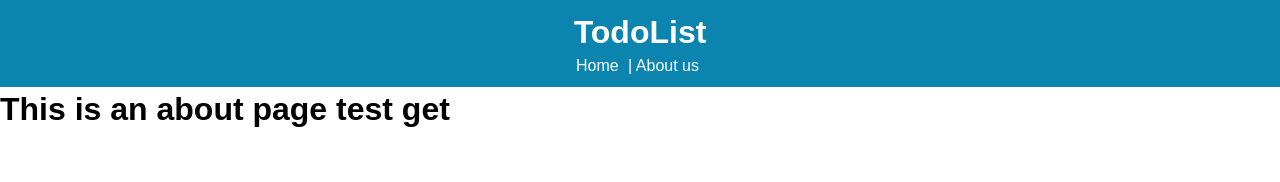
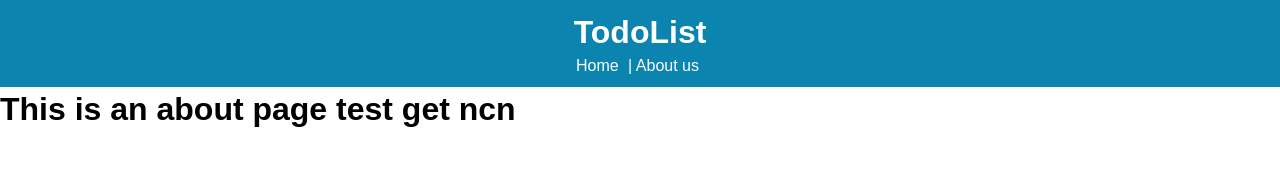
Before and after one commit to AK-Khalis/vue_121019, a Vue app: page /#/about in a window 1280 px wide. Shown: the top 182 px of the page. Built offline with nearby package versions, Linux system fonts and the light colour scheme.

Commit message:
new about

```diff
--- a/src/views/About.vue
+++ b/src/views/About.vue
@@ -1,5 +1,5 @@
 <template>
   <div class="about">
-    <h1>This is an about page test get  </h1>
+    <h1>This is an about page test get ncn </h1>
   </div>
 </template>
```
